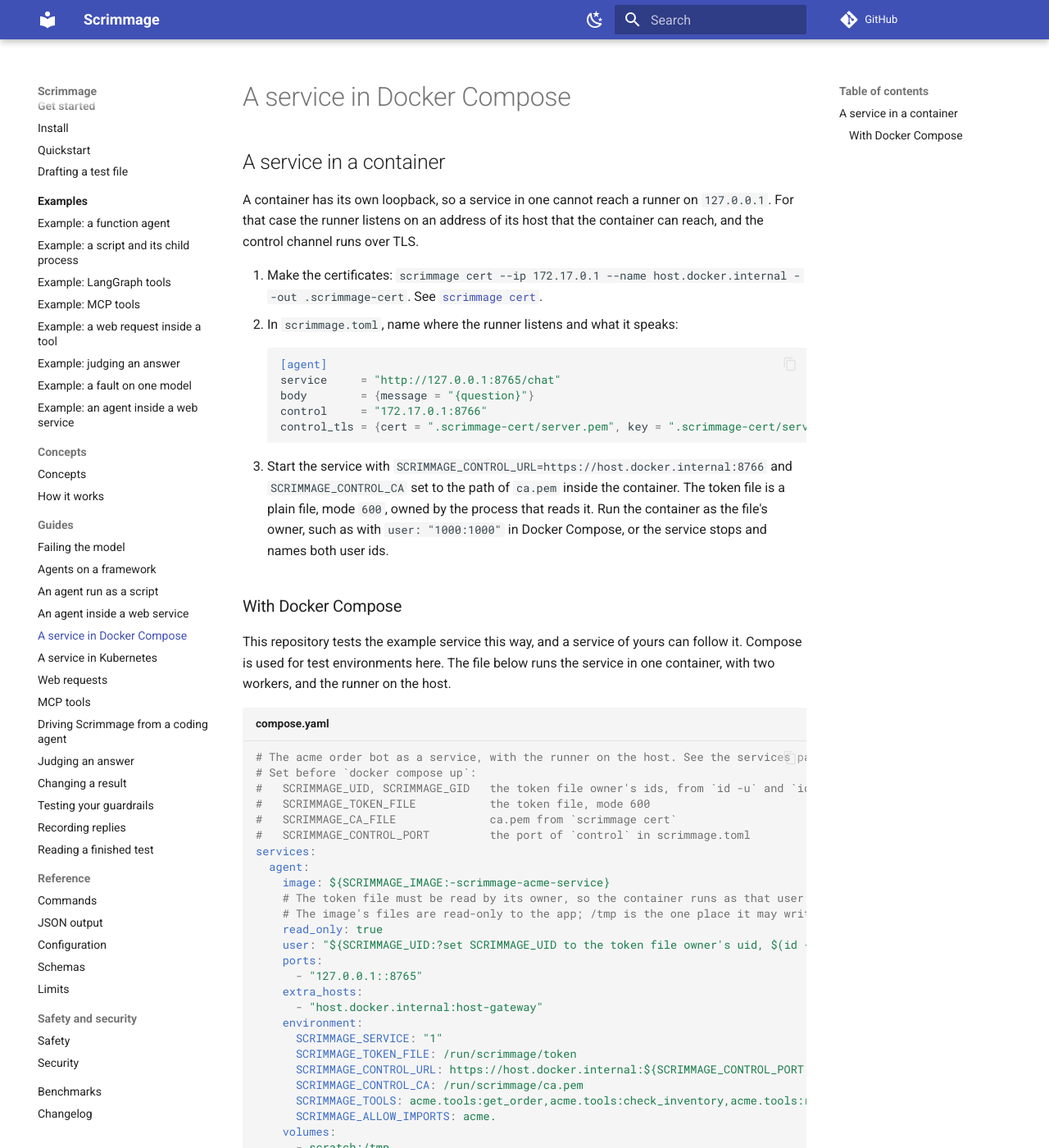
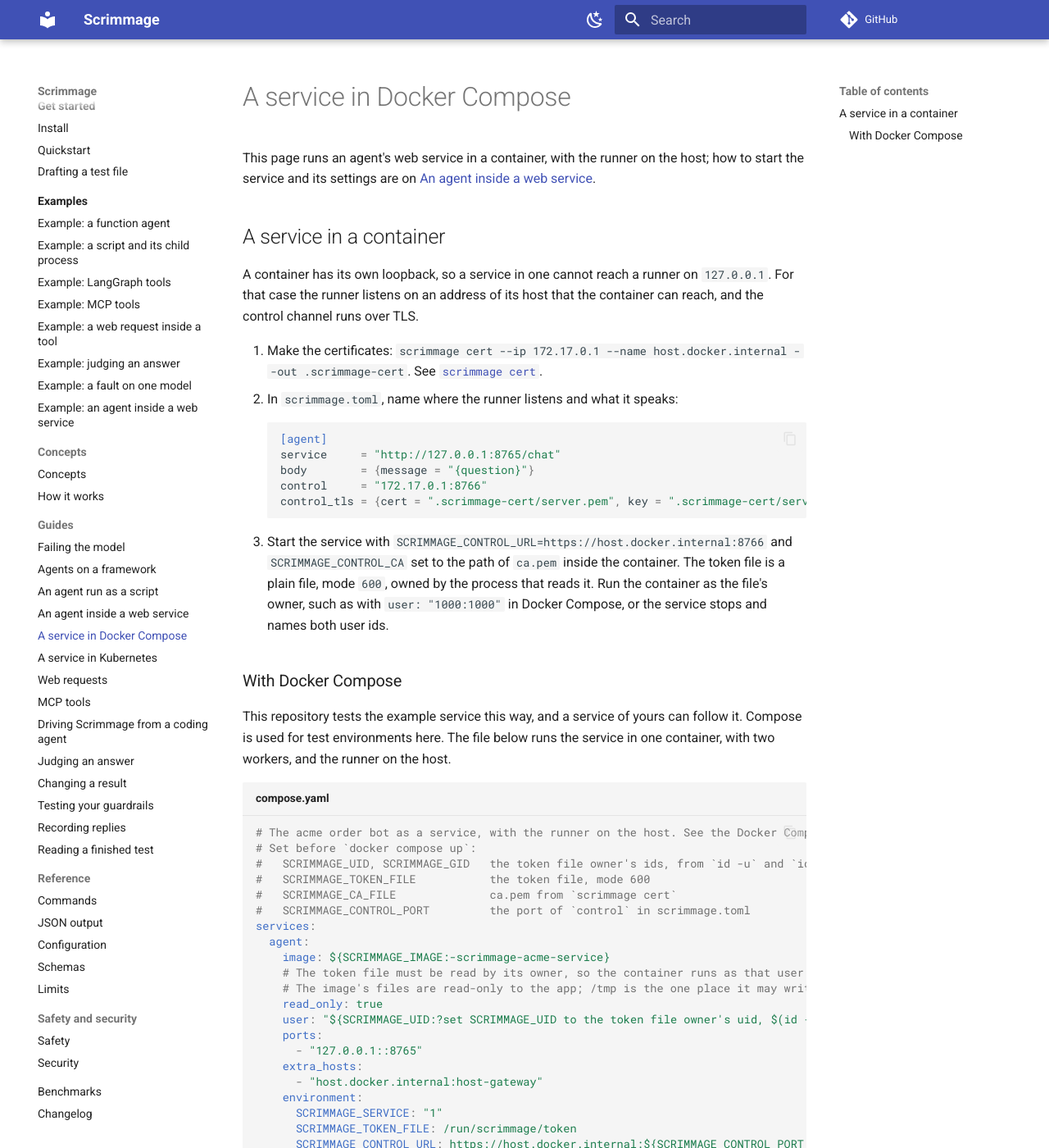
Before and after one commit to ManishKumar97/scrimmage, an MkDocs documentation site: the page built from docs/docker.md, in a window 1280 px wide and 1400 px high. Shown: the whole window at 82% size. Built offline with MkDocs 1.6.1 and Material for MkDocs 9.7.7, drawn with Linux system fonts in a browser that asks for light colours; comment, search, counter and statistics services are not loaded.

Commit message:
fix(docs): count the files kind tests read and link the new pages
The kind tests also read the Compose harness, the example service, the
fakes and the OpenAI fixtures, so a change to them now needs kind. A
change to product code alone still does not; the kind run on main at
each slice end covers it.

````diff
--- a/docs/docker.md
+++ b/docs/docker.md
@@ -1,4 +1,6 @@
 # A service in Docker Compose
+
+This page runs an agent's web service in a container, with the runner on the host; how to start the service and its settings are on [An agent inside a web service](services.md).
 
 ## A service in a container
 
@@ -27,7 +29,7 @@ Compose is used for test environments here.
 The file below runs the service in one container, with two workers, and the runner on the host.
 
 ```yaml title="compose.yaml"
-# The acme order bot as a service, with the runner on the host. See the services page of the docs.
+# The acme order bot as a service, with the runner on the host. See the Docker Compose page of the docs.
 # Set before `docker compose up`:
 #   SCRIMMAGE_UID, SCRIMMAGE_GID   the token file owner's ids, from `id -u` and `id -g`
 #   SCRIMMAGE_TOKEN_FILE           the token file, mode 600
````
Also changed, not shown: docs/cli.md (+1 -1 lines), docs/kubernetes.md (+2 -0 lines), 4 other files.
